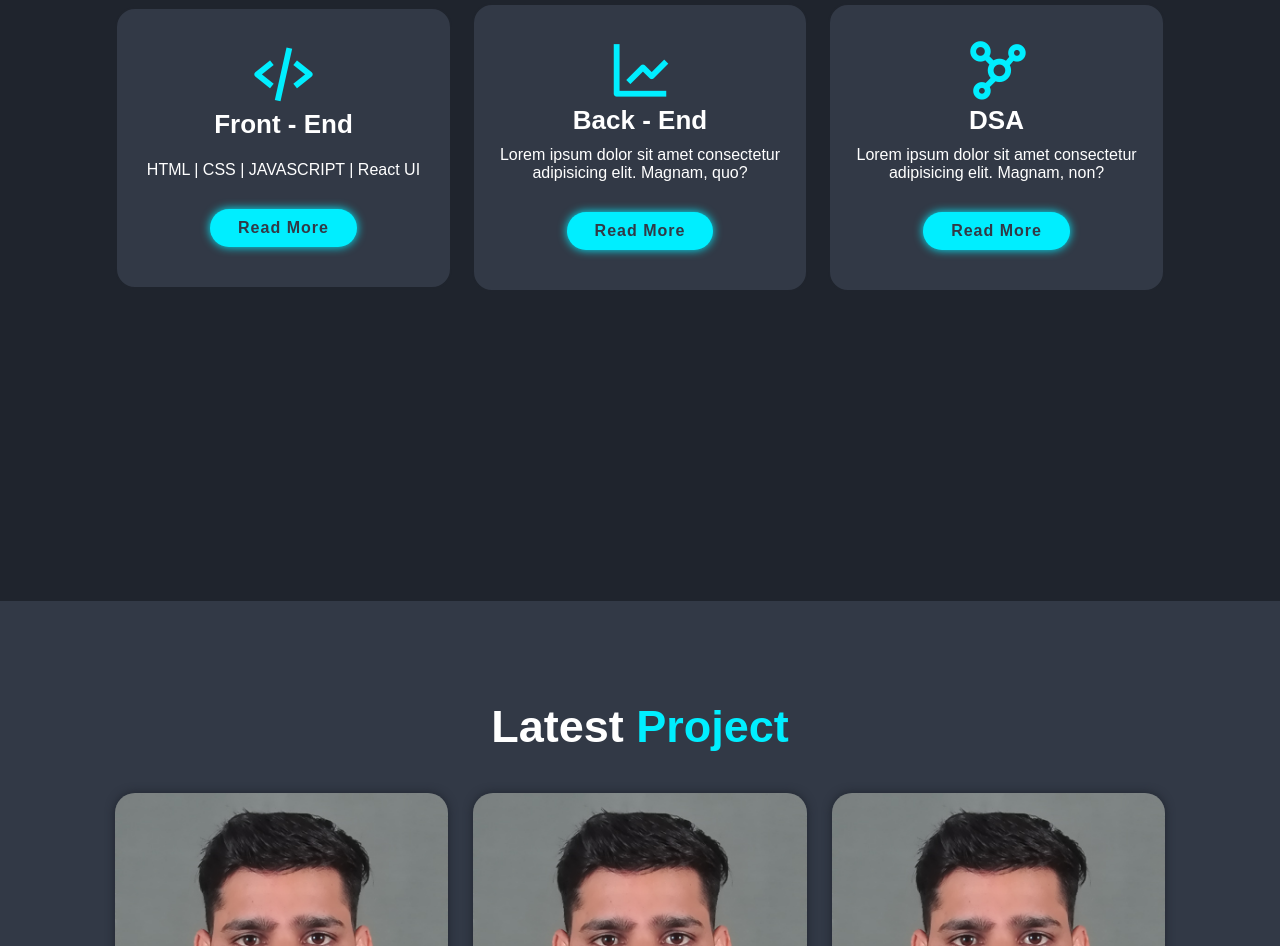
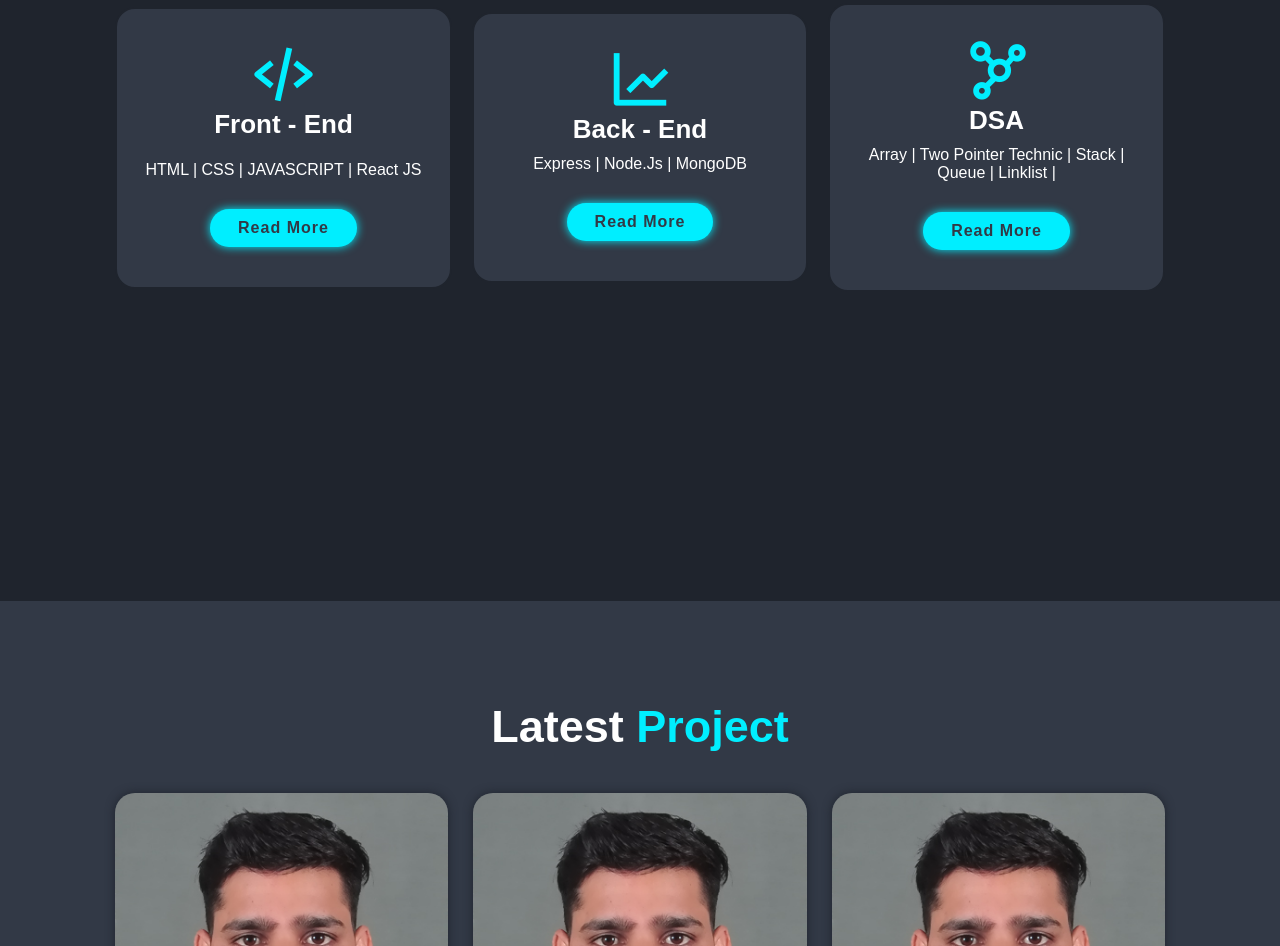
Before and after one commit to mdasriya/my_portfolio, a plain HTML site: page index.html in a window 1280 px wide. Shown: the part 1799-2745 px from the top of the page. Drawn offline with nearby package versions, Linux system fonts and the light colour scheme.

Commit message:
skill point changes

```diff
--- a/index.html
+++ b/index.html
@@ -80,19 +80,19 @@
                 <i class='bx bx-code-alt'></i>
                 <h3>Front - End</h3>
                 <img class="skills-card-img" src="" alt="">
-                <p class="skills-card-name">HTML | CSS | JAVASCRIPT | React UI</p>
+                <p class="skills-card-name">HTML | CSS | JAVASCRIPT | React JS </p>
                 <a href="#" class="btn">Read More</a>
             </div>
             <div class="skill-box">
                 <i class='bx bx-line-chart'></i>
                 <h3>Back - End </h3>
-                <p>Lorem ipsum dolor sit amet consectetur adipisicing elit. Magnam, quo?</p>
+                <p>Express | Node.Js | MongoDB</p>
                 <a href="#" class="btn">Read More</a>
             </div>
             <div class="skill-box">
                 <i class='bx bx-network-chart'></i>
                 <h3>DSA</h3>
-                <p>Lorem ipsum dolor sit amet consectetur adipisicing elit. Magnam, non?</p>
+                <p>Array | Two Pointer Technic | Stack | Queue | Linklist |</p>
                 <a href="#" class="btn">Read More</a>
             </div>
         </div>
@@ -126,6 +126,14 @@
                     <a href="#"><i class='bx bx-link-external'></i></a>
                 </div>
             </div>
+            <!-- <div class="project-box" class="project-card">
+                <img src="home/image.jpg" alt="">
+                <div class="project-layer">
+                    <h4 class="project-title">Web Design</h4>
+                    <p class="project-description">Lorem ipsum, dolor sit amet consectetur adipisicing elit. Itaque, repellendus.</p>
+                    <a href="#"><i class='bx bx-link-external'></i></a>
+                </div>
+            </div> -->
 
 
         </div>
```
